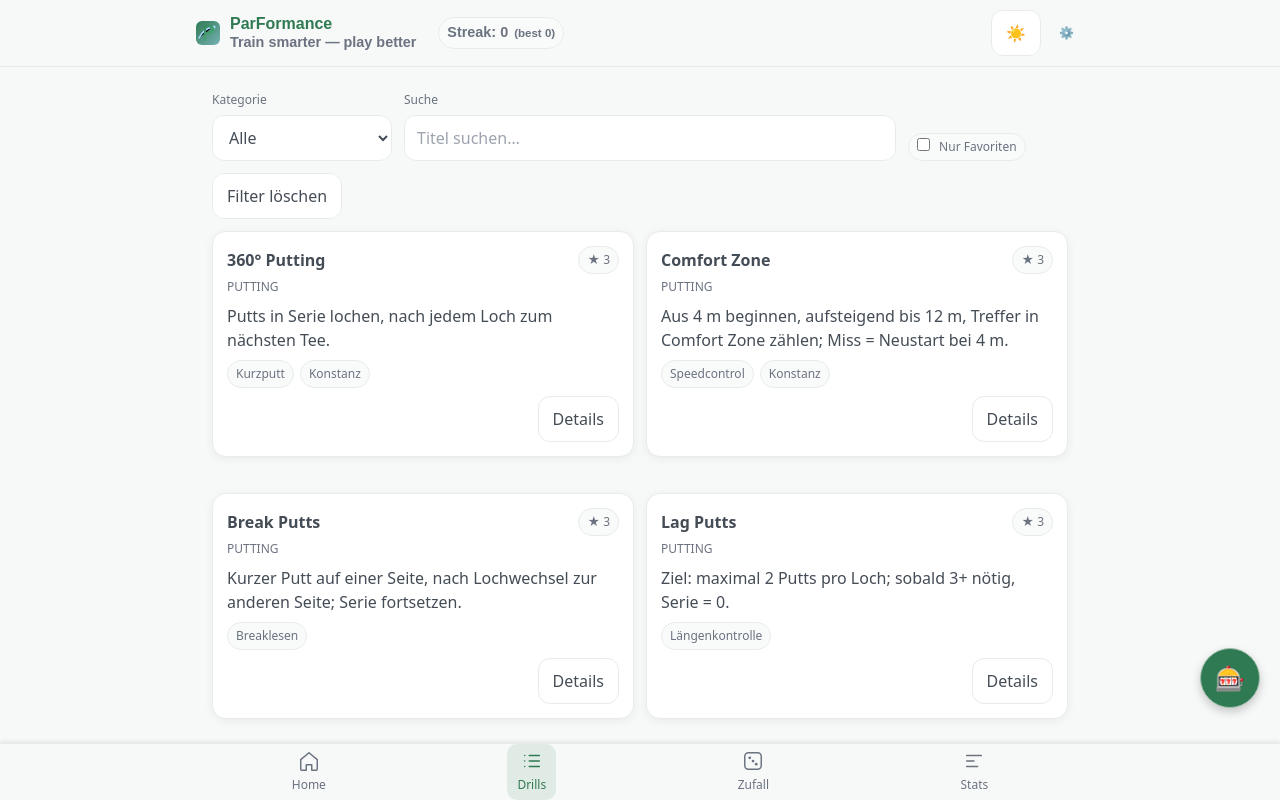
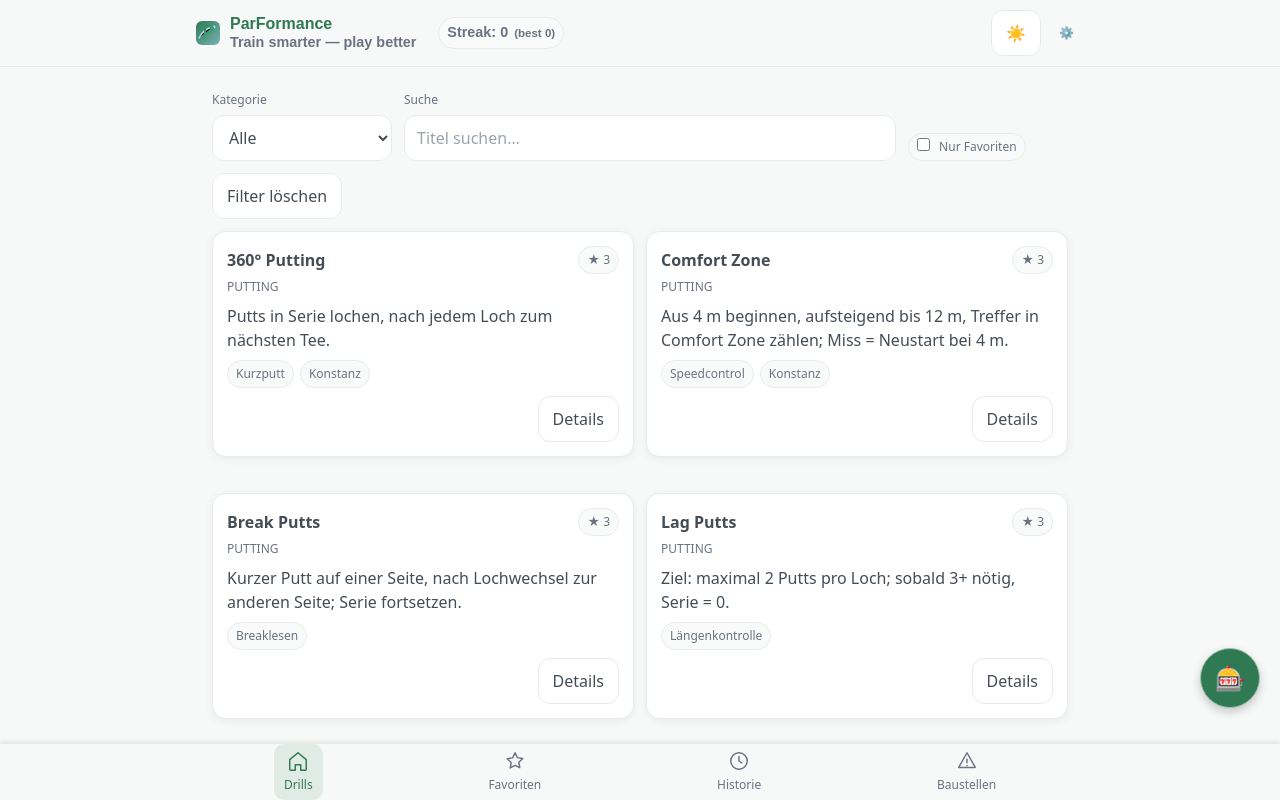
Before and after one commit to bri-b-dev/parformance, a Vue app: page /drills in a window 1280 px wide. Built offline with nearby package versions, Linux system fonts and the light colour scheme.

Commit message:
refactor navigation

```diff
--- a/src/components/BottomTabs.vue
+++ b/src/components/BottomTabs.vue
@@ -1,48 +1,51 @@
 <template>
   <div class="bottom-tabs">
     <nav>
-      <RouterLink class="tab" :class="{ active: isActive('/') }" to="/">
+      <RouterLink class="tab" :class="{ active: isActive('/') || isActive('/drills') }" to="/">
         <span class="icon" aria-hidden="true">
           <svg width="22" height="22" viewBox="0 0 24 24" fill="none" xmlns="http://www.w3.org/2000/svg">
-<path d="M3 10.5L12 3l9 7.5V21a1 1 0 0 1-1 1h-5v-6H9v6H4a1 1 0 0 1-1-1v-10.5z" stroke="currentColor" stroke-width="1.6"
-      stroke-linecap="round" stroke-linejoin="round"/>
-</svg>
-</span>
-        <span>Home</span>
-      </RouterLink>
-      <RouterLink class="tab" :class="{ active: isActive('/drills') }" to="/drills">
-<span class="icon" aria-hidden="true">
-<svg width="22" height="22" viewBox="0 0 24 24" fill="none" xmlns="http://www.w3.org/2000/svg">
-<path d="M9 6h11M9 12h11M9 18h11M4 6h.01M4 12h.01M4 18h.01" stroke="currentColor" stroke-width="1.6"
-      stroke-linecap="round"/>
+            <path d="M3 10.5L12 3l9 7.5V21a1 1 0 0 1-1 1h-5v-6H9v6H4a1 1 0 0 1-1-1v-10.5z" stroke="currentColor"
+              stroke-width="1.6" stroke-linecap="round" stroke-linejoin="round" />
           </svg>
         </span>
         <span>Drills</span>
       </RouterLink>
-      <RouterLink class="tab" :class="{ active: isActive('/shuffle') }" to="/shuffle">
+      <RouterLink class="tab" :class="{ active: isActive('/favourites') }" to="/favourites">
         <span class="icon" aria-hidden="true">
           <svg width="22" height="22" viewBox="0 0 24 24" fill="none" xmlns="http://www.w3.org/2000/svg">
-<rect x="3" y="3" width="18" height="18" rx="4" stroke="currentColor" stroke-width="1.6"/>
-<circle cx="8.5" cy="8.5" r="1.5" fill="currentColor"/>
-<circle cx="12" cy="12" r="1.5" fill="currentColor"/>
-<circle cx="15.5" cy="15.5" r="1.5" fill="currentColor"/>
+            <path d="M12 3l2.6 5.3 5.9.9-4.3 4.2 1 5.8L12 16.8l-5.2 2.7 1-5.8-4.3-4.2 5.9-.9L12 3z"
+              stroke="currentColor" stroke-width="1.6" stroke-linecap="round" stroke-linejoin="round" />
           </svg>
         </span>
-        <span>Zufall</span>
+        <span>Favoriten</span>
       </RouterLink>
-  <RouterLink class="tab" :class="{ active: isActive('/stats') }" to="/stats">
+      <RouterLink class="tab" :class="{ active: isActive('/history') }" to="/history">
         <span class="icon" aria-hidden="true">
           <svg width="22" height="22" viewBox="0 0 24 24" fill="none" xmlns="http://www.w3.org/2000/svg">
-<path d="M4 6h16M4 12h8M4 18h12" stroke="currentColor" stroke-width="1.6" stroke-linecap="round" stroke-linejoin="round"/>
+            <circle cx="12" cy="12" r="9" stroke="currentColor" stroke-width="1.6" />
+            <path d="M12 7v5l3 2" stroke="currentColor" stroke-width="1.6" stroke-linecap="round"
+              stroke-linejoin="round" />
           </svg>
         </span>
-    <span>Stats</span>
+        <span>Historie</span>
+      </RouterLink>
+      <RouterLink class="tab" :class="{ active: isActive('/construction') }" to="/construction">
+        <span class="icon" aria-hidden="true">
+          <svg width="22" height="22" viewBox="0 0 24 24" fill="none" xmlns="http://www.w3.org/2000/svg">
+            <path d="M12 3l9 16H3l9-16z" stroke="currentColor" stroke-width="1.6" stroke-linecap="round"
+              stroke-linejoin="round" />
+            <path d="M12 10v4" stroke="currentColor" stroke-width="1.6" stroke-linecap="round"
+              stroke-linejoin="round" />
+            <circle cx="12" cy="17" r="0.9" fill="currentColor" />
+          </svg>
+        </span>
+        <span>Baustellen</span>
       </RouterLink>
     </nav>
   </div>
 </template>
 <script setup lang="ts">
-import {useRoute} from 'vue-router';
+import { useRoute } from 'vue-router';
 
 const route = useRoute();
 
--- a/src/router/index.ts
+++ b/src/router/index.ts
@@ -28,8 +28,8 @@ export const routes = [
     props: true,
   },
   {
-    name: 'Stats',
-    path: '/stats',
+    name: 'History',
+    path: '/history',
     component: StatsView,
   },
   {
```
Lines whose indentation alone changed are shown as unchanged.
